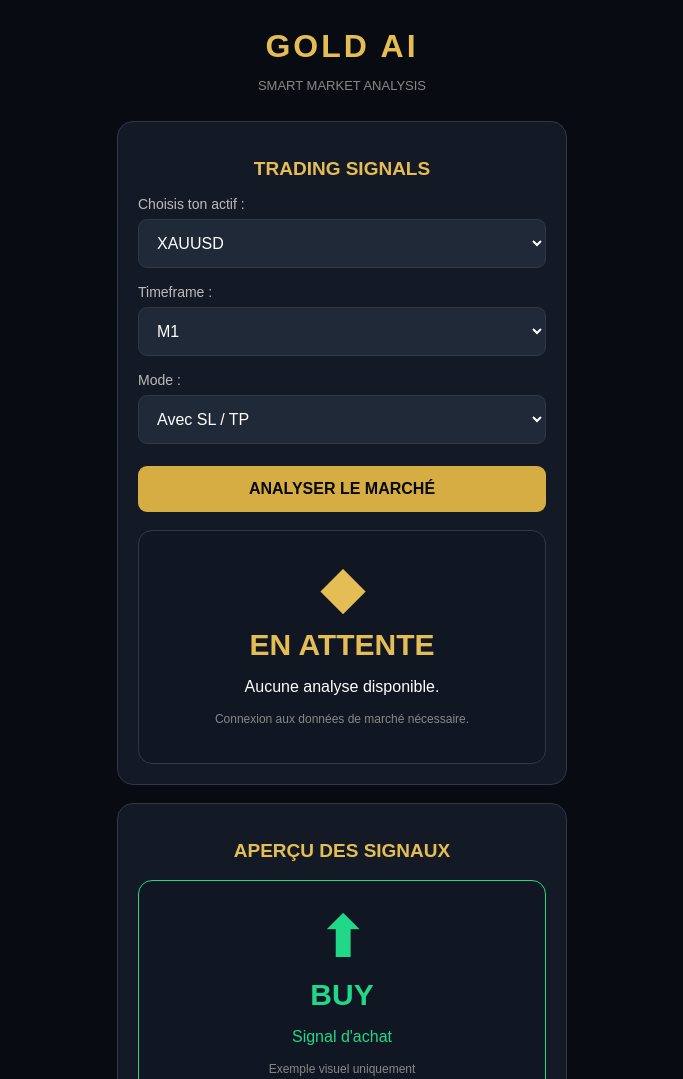
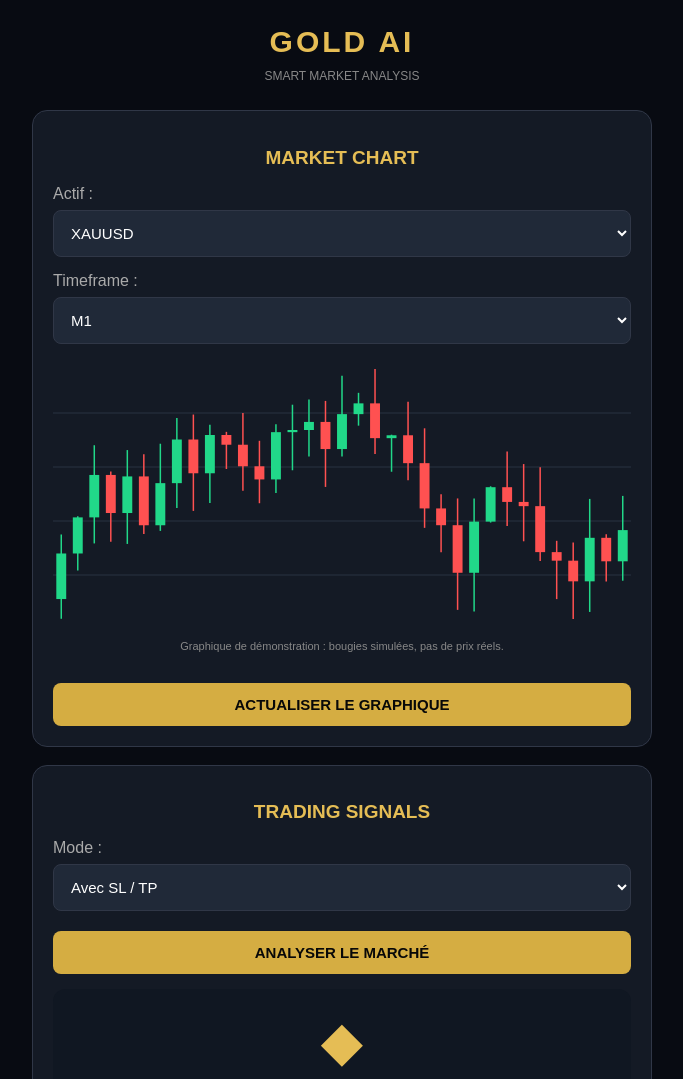
Before and after one commit to Sosor9/gold-ai, a plain HTML site: page index.html in a window 1280 px wide. Shown: the top 1079 px of the page, without its empty margins (298-981 px from the left). Drawn offline with Linux system fonts and the light colour scheme.

Commit message:
Refactor HTML and CSS for improved readability

```diff
--- a/index.html
+++ b/index.html
@@ -6,131 +6,27 @@
 <title>GOLD AI</title>
 
 <style>
-* {
-  box-sizing: border-box;
-}
-
-body {
-  margin: 0;
-  background: #080b12;
-  color: white;
-  font-family: Arial, sans-serif;
-}
-
-header {
-  text-align: center;
-  padding: 28px 15px;
-  font-size: 32px;
-  font-weight: bold;
-  color: #e5bd55;
-  letter-spacing: 3px;
-}
-
-.subtitle {
-  text-align: center;
-  color: #888;
-  font-size: 13px;
-  margin-top: -15px;
-}
-
-.container {
-  padding: 15px;
-  max-width: 480px;
-  margin: auto;
-}
-
-.card {
-  background: #141a25;
-  border: 1px solid #303747;
-  border-radius: 16px;
-  padding: 20px;
-  margin-bottom: 18px;
-}
-
-h2 {
-  color: #e5bd55;
-  text-align: center;
-  font-size: 19px;
-}
-
-label {
-  display: block;
-  margin-top: 16px;
-  margin-bottom: 7px;
-  color: #bbb;
-  font-size: 14px;
-}
-
-select, button {
-  width: 100%;
-  padding: 14px;
-  border-radius: 9px;
-  border: 1px solid #303747;
-  background: #202938;
-  color: white;
-  font-size: 16px;
-}
-
-button {
-  margin-top: 22px;
-  background: #d5ad42;
-  color: #080808;
-  font-weight: bold;
-  border: none;
-  cursor: pointer;
-}
-
-button:active {
-  opacity: 0.8;
-}
-
-.signal {
-  text-align: center;
-  padding: 25px 15px;
-  border-radius: 14px;
-  background: #101722;
-  margin-top: 18px;
-  border: 1px solid #303747;
-}
-
-.signal-icon {
-  font-size: 55px;
-  font-weight: bold;
-}
-
-.signal-title {
-  font-size: 30px;
-  font-weight: bold;
-  margin: 8px;
-}
-
-.buy {
-  color: #21d889;
-  border-color: #21d889;
-}
-
-.sell {
-  color: #ff5151;
-  border-color: #ff5151;
-}
-
-.neutral {
-  color: #e5bd55;
-}
-
-.info {
-  color: #888;
-  font-size: 12px;
-  text-align: center;
-  margin-top: 15px;
-}
-
-.footer {
-  text-align: center;
-  color: #666;
-  font-size: 12px;
-  padding: 20px;
-}
+*{box-sizing:border-box}
+body{margin:0;background:#080b12;color:white;font-family:Arial,sans-serif}
+header{text-align:center;padding:25px;color:#e5bd55;font-size:30px;font-weight:bold;letter-spacing:3px}
+.subtitle{text-align:center;color:#888;font-size:12px;margin-top:-15px}
+.container{max-width:650px;margin:auto;padding:15px}
+.card{background:#141a25;border:1px solid #303747;border-radius:15px;padding:20px;margin-bottom:18px}
+h2{text-align:center;color:#e5bd55;font-size:19px}
+label{display:block;color:#aaa;margin:15px 0 7px}
+select,button{width:100%;padding:13px;border-radius:8px;border:1px solid #303747;background:#202938;color:white;font-size:15px}
+button{background:#d5ad42;color:#080808;font-weight:bold;border:0;margin-top:20px;cursor:pointer}
+.chart-box{width:100%;height:270px;margin-top:15px}
+canvas{width:100%;height:100%;display:block}
+.chart-note{font-size:11px;color:#888;text-align:center}
+.signal{text-align:center;padding:20px;border-radius:12px;margin-top:15px;background:#101722}
+.signal-icon{font-size:55px}
+.buy{color:#21d889}
+.sell{color:#ff5151}
+.neutral{color:#e5bd55}
+.signal-title{font-size:28px;font-weight:bold;margin:8px}
+.info{font-size:12px;color:#888}
+.footer{text-align:center;color:#666;font-size:11px;padding:20px}
 </style>
 </head>
 
@@ -142,10 +38,9 @@ button:active {
 <div class="container">
 
 <div class="card">
+<h2>MARKET CHART</h2>
 
-    <h2>TRADING SIGNALS</h2>
-
-    <label>Choisis ton actif :</label>
+<label>Actif :</label>
 <select id="asset">
 <option>XAUUSD</option>
 <option>EUR/USD</option>
@@ -162,6 +57,20 @@ button:active {
 <option>H1</option>
 </select>
 
+<div class="chart-box">
+<canvas id="chart"></canvas>
+</div>
+
+<p class="chart-note">
+Graphique de démonstration : bougies simulées, pas de prix réels.
+</p>
+
+<button onclick="drawChart()">ACTUALISER LE GRAPHIQUE</button>
+</div>
+
+<div class="card">
+<h2>TRADING SIGNALS</h2>
+
 <label>Mode :</label>
 <select id="mode">
 <option>Avec SL / TP</option>
@@ -176,41 +85,93 @@ button:active {
 <p>Aucune analyse disponible.</p>
 <p class="info">Connexion aux données de marché nécessaire.</p>
 </div>
-
-  </div>
-
-  <div class="card">
-    <h2>APERÇU DES SIGNAUX</h2>
-
-    <div class="signal buy">
-      <div class="signal-icon">⬆</div>
-      <div class="signal-title">BUY</div>
-      <p>Signal d'achat</p>
-      <p class="info">Exemple visuel uniquement</p>
-    </div>
-
-    <div class="signal sell">
-      <div class="signal-icon">⬇</div>
-      <div class="signal-title">SELL</div>
-      <p>Signal de vente</p>
-      <p class="info">Exemple visuel uniquement</p>
-    </div>
-
 </div>
 
 </div>
 
 <div class="footer">
-GOLD AI © 2026 — Signaux non disponibles sans données connectées.
+GOLD AI © 2026 — Version démonstration
 </div>
 
 <script>
-function analyze() {
-  const asset = document.getElementById("asset").value;
-  const timeframe = document.getElementById("timeframe").value;
-  const result = document.getElementById("result");
+function drawChart(){
+const canvas=document.getElementById("chart");
+const box=canvas.parentElement;
+const width=box.clientWidth;
+const height=box.clientHeight;
+const ratio=window.devicePixelRatio||1;
 
-  result.innerHTML = `
+canvas.width=width*ratio;
+canvas.height=height*ratio;
+
+const ctx=canvas.getContext("2d");
+ctx.scale(ratio,ratio);
+ctx.clearRect(0,0,width,height);
+
+ctx.strokeStyle="#283243";
+ctx.lineWidth=1;
+
+for(let i=1;i<5;i++){
+let y=height*i/5;
+ctx.beginPath();
+ctx.moveTo(0,y);
+ctx.lineTo(width,y);
+ctx.stroke();
+}
+
+let candles=[];
+let price=150;
+for(let i=0;i<35;i++){
+let open=price;
+let close=open+(Math.random()-.48)*5;
+let high=Math.max(open,close)+Math.random()*2;
+let low=Math.min(open,close)-Math.random()*2;
+candles.push({open,close,high,low});
+price=close;
+}
+
+let min=Math.min(...candles.map(c=>c.low));
+let max=Math.max(...candles.map(c=>c.high));
+let range=max-min||1;
+
+function y(value){
+return height-((value-min)/range)*(height-20)-10;
+}
+
+let gap=width/candles.length;
+candles.forEach((c,i)=>{
+let x=i*gap+gap/2;
+let color=c.close>=c.open?"#21d889":"#ff5151";
+
+ctx.strokeStyle=color;
+ctx.fillStyle=color;
+ctx.lineWidth=1.5;
+
+ctx.beginPath();
+ctx.moveTo(x,y(c.high));
+ctx.lineTo(x,y(c.low));
+ctx.stroke();
+
+let top=Math.min(y(c.open),y(c.close));
+let body=Math.max(2,Math.abs(y(c.open)-y(c.close)));
+
+ctx.fillRect(x-gap*.3,top,gap*.6,body);
+});
+}
+
+function analyze(){
+document.getElementById("result").innerHTML=`
 <div class="signal-icon neutral">◆</div>
 <div class="signal-title neutral">EN ATTENTE</div>
-    <p>${asset} — ${time
+<p>${document.getElementById("asset").value}</p>
+<p>Aucune donnée réelle connectée.</p>
+<p class="info">L'analyse automatique sera disponible après connexion aux données de marché et au moteur d'analyse.</p>
+`;
+}
+
+drawChart();
+window.addEventListener("resize",drawChart);
+</script>
+
+</body>
+</html>
```
Lines whose indentation alone changed are shown as unchanged.
